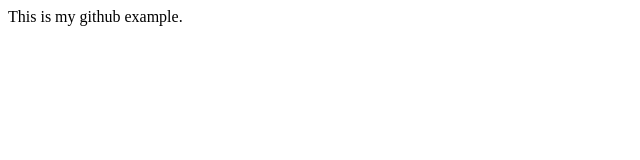
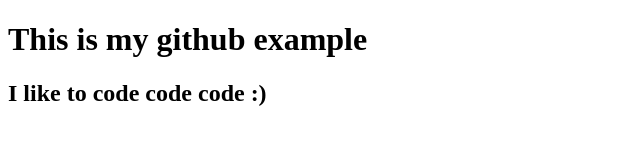
Before and after one commit to Yazaakariz/yazaakariz.github.io, a plain HTML site: page index.html in a window 1280 px wide. Shown: the whole page, without its empty margins (0-640 px from the left). Drawn offline with Linux system fonts and the light colour scheme.

Commit message:
Added more lines to index file

```diff
--- a/index.html
+++ b/index.html
@@ -6,6 +6,7 @@
     <title>Document</title>
 </head>
 <body>
-    This is my github example.
+    <h1>This is my github example</h1>
+    <h2>I like to code code code :)</h2>
 </body>
 </html>
```
